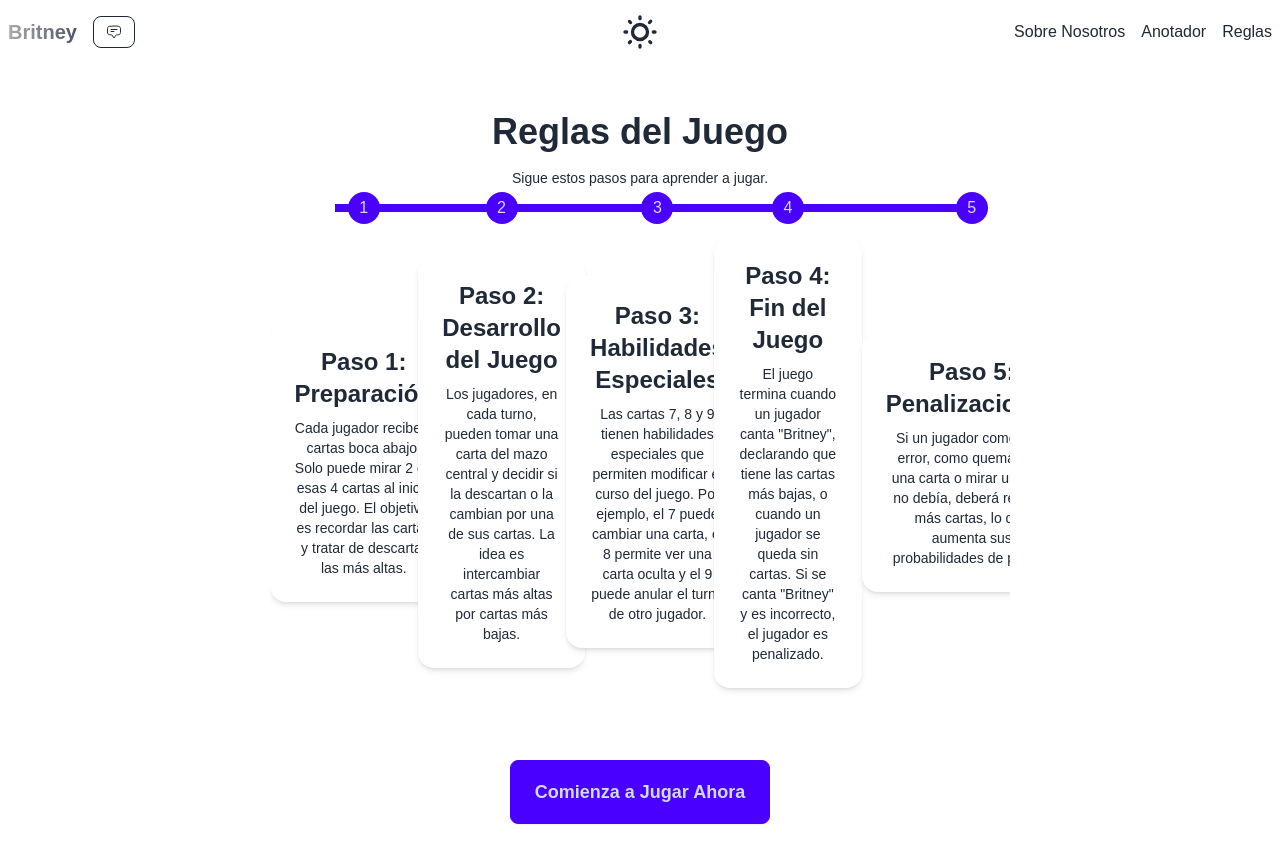
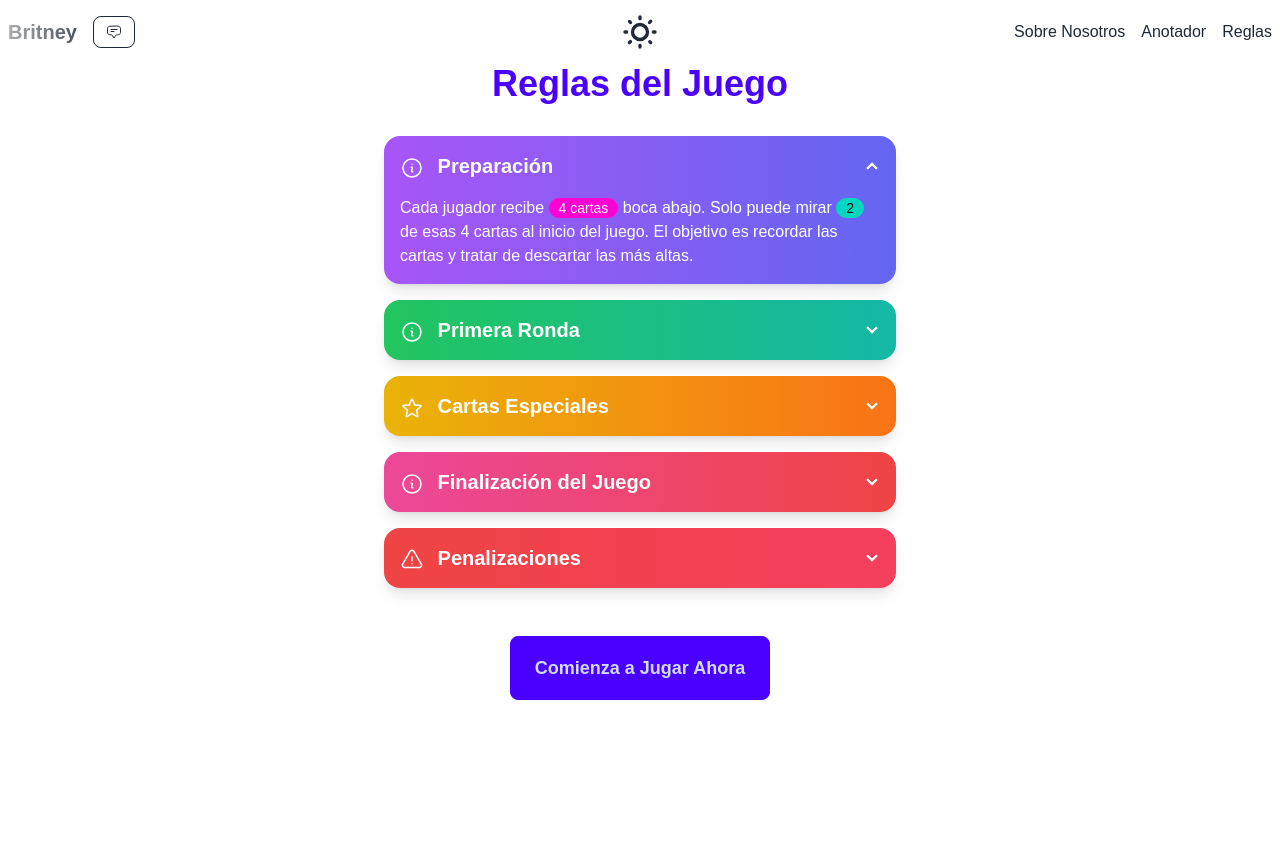
Before and after one commit to Gabito-17/Entre-Nosotros, a React (Create React App) app: page /reglas in a window 1280 px wide. Shown: the top 862 px of the page. Built offline with nearby package versions, Linux system fonts and the light colour scheme.

Commit message:
adición de RulesSteps

```diff
--- a/src/App.js
+++ b/src/App.js
@@ -3,8 +3,8 @@ import { Route, BrowserRouter as Router, Routes } from "react-router-dom";
 import NavBar from "./components/NavBar";
 import LandingPage from "./pages/LandingPage";
 import Party from "./pages/Party";
+import SuggestionPage from "./pages/SuggestionPage";
 import RulesPage from "./pages/RulesPage";
-import SuggestionPage from "./pages/SuggestionPage";
 
 const App = () => {
   return (
--- a/src/components/Carousel.js
+++ b/src/components/Carousel.js
@@ -2,7 +2,7 @@ import React, { useState } from "react";
 import i1 from "../resources/i5.jpg";
 import i2 from "../resources/i5.jpg";
 import i3 from "../resources/i5.jpg";
-import i4 from "../resources/i5.jpg"; // Asegúrate de tener una imagen para la cuarta característica
+import i4 from "../resources/i5.jpg";
 
 const features = [
   {
@@ -39,7 +39,7 @@ const Carousel = () => {
   };
 
   return (
-    <div className="features-section w-full md:w-3/4 lg:w-1/2 mx-auto py-8">
+    <div>
       <h2 className="text-2xl font-bold text-center mb-6">
         Características del Juego
       </h2>
--- /dev/null
+++ b/src/components/RulesSteps.js
@@ -0,0 +1,74 @@
+import React from "react";
+import { InformationCircleIcon, StarIcon, ExclamationTriangleIcon } from '@heroicons/react/24/outline';
+
+const RulesSteps = () => {
+  return (
+    <div className="content max-w-lg mx-auto">
+      <h1 className="text-4xl font-bold text-center mb-8 text-primary">
+        Reglas del Juego
+      </h1>
+
+      <div className="collapse collapse-arrow bg-gradient-to-r from-purple-500 to-indigo-500 text-white mb-4 shadow-lg">
+        <input type="radio" name="accordion-1" defaultChecked />
+        <div className="collapse-title text-xl font-semibold">
+          <InformationCircleIcon className="inline-block w-6 h-6 mr-2" /> Preparación
+        </div>
+        <div className="collapse-content">
+          <p>
+            Cada jugador recibe <span className="badge badge-secondary">4 cartas</span> boca abajo. Solo puede mirar <span className="badge badge-accent">2</span> de esas 4 cartas al inicio del juego. El objetivo es recordar las cartas y tratar de descartar las más altas.
+          </p>
+        </div>
+      </div>
+
+      <div className="collapse collapse-arrow bg-gradient-to-r from-green-500 to-teal-500 text-white mb-4 shadow-lg">
+        <input type="radio" name="accordion-1" />
+        <div className="collapse-title text-xl font-semibold">
+          <InformationCircleIcon className="inline-block w-6 h-6 mr-2" /> Primera Ronda
+        </div>
+        <div className="collapse-content">
+          <p>
+            Los jugadores, en cada turno, pueden tomar una carta del mazo central y decidir si la descartan o la cambian por una de sus cartas. La idea es intercambiar cartas más altas por cartas más bajas.
+          </p>
+        </div>
+      </div>
+
+      <div className="collapse collapse-arrow bg-gradient-to-r from-yellow-500 to-orange-500 text-white mb-4 shadow-lg">
+        <input type="radio" name="accordion-1" />
+        <div className="collapse-title text-xl font-semibold">
+          <StarIcon className="inline-block w-6 h-6 mr-2" /> Cartas Especiales
+        </div>
+        <div className="collapse-content">
+          <p>
+            Las cartas <span className="badge badge-error">7</span>, <span className="badge badge-warning">8</span>, y <span className="badge badge-info">9</span> tienen habilidades especiales que permiten modificar el curso del juego. El <span className="font-bold">7</span> puede cambiar una carta, el <span className="font-bold">8</span> permite ver una carta oculta y el <span className="font-bold">9</span> puede anular el turno de otro jugador.
+          </p>
+        </div>
+      </div>
+
+      <div className="collapse collapse-arrow bg-gradient-to-r from-pink-500 to-red-500 text-white mb-4 shadow-lg">
+        <input type="radio" name="accordion-1" />
+        <div className="collapse-title text-xl font-semibold">
+          <InformationCircleIcon className="inline-block w-6 h-6 mr-2" /> Finalización del Juego
+        </div>
+        <div className="collapse-content">
+          <p>
+            El juego termina cuando un jugador canta "<span className="font-bold text-primary">Britney</span>", declarando que tiene las cartas más bajas, o cuando un jugador se queda sin cartas. Si se canta "<span className="font-bold text-primary">Britney</span>" y es incorrecto, el jugador es penalizado.
+          </p>
+        </div>
+      </div>
+
+      <div className="collapse collapse-arrow bg-gradient-to-r from-red-500 to-rose-500 text-white shadow-lg">
+        <input type="radio" name="accordion-1" />
+        <div className="collapse-title text-xl font-semibold">
+          <ExclamationTriangleIcon className="inline-block w-6 h-6 mr-2" /> Penalizaciones
+        </div>
+        <div className="collapse-content">
+          <p>
+            Si un jugador comete un error, como quemar mal una carta o mirar una que no debía, deberá recoger más cartas, lo que aumenta sus probabilidades de perder.
+          </p>
+        </div>
+      </div>
+    </div>
+  );
+};
+
+export default RulesSteps;
--- a/src/pages/RulesPage.js
+++ b/src/pages/RulesPage.js
@@ -1,87 +1,11 @@
 import React from "react";
+import RulesSteps from "../components/RulesSteps";
 
 const RulesPage = () => {
   return (
-    <div className="min-h-screen bg-base-100 py-12 flex flex-col items-center">
-      {/* Título */}
-      <section className="text-center">
-        <h1 className="text-4xl font-bold">Reglas del Juego</h1>
-        <p className="text-sm mt-4">Sigue estos pasos para aprender a jugar.</p>
-      </section>
+    <div className="min-h-screen bg-base-100 flex flex-col items-center">
 
-      {/* Paso a Paso */}
-      <section className="container mx-auto px-2">
-        <ul className="content steps steps-vertical lg:steps-horizontal">
-          {/* Paso 1 */}
-          <li className="step step-primary">
-            <div className="card bg-base-100 shadow-md p-6 mb-6 text-center">
-              <h2 className="text-2xl font-bold mb-2">Paso 1: Preparación</h2>
-              <p className="text-sm">
-                Cada jugador recibe 4 cartas boca abajo. Solo puede mirar 2 de
-                esas 4 cartas al inicio del juego. El objetivo es recordar las
-                cartas y tratar de descartar las más altas.
-              </p>
-            </div>
-          </li>
-
-          {/* Paso 2 */}
-          <li className="step step-primary">
-            <div className="card bg-base-100 shadow-md p-6 mb-6 text-center">
-              <h2 className="text-2xl font-bold mb-2">
-                Paso 2: Desarrollo del Juego
-              </h2>
-              <p className="text-sm">
-                Los jugadores, en cada turno, pueden tomar una carta del mazo
-                central y decidir si la descartan o la cambian por una de sus
-                cartas. La idea es intercambiar cartas más altas por cartas más
-                bajas.
-              </p>
-            </div>
-          </li>
-
-          {/* Paso 3 */}
-          <li className="step step-primary">
-            <div className="card bg-base-100 shadow-md p-6 mb-6 text-center">
-              <h2 className="text-2xl font-bold mb-2">
-                Paso 3: Habilidades Especiales
-              </h2>
-              <p className="text-sm">
-                Las cartas 7, 8 y 9 tienen habilidades especiales que permiten
-                modificar el curso del juego. Por ejemplo, el 7 puede cambiar
-                una carta, el 8 permite ver una carta oculta y el 9 puede anular
-                el turno de otro jugador.
-              </p>
-            </div>
-          </li>
-
-          {/* Paso 4 */}
-          <li className="step step-primary">
-            <div className="card bg-base-100 shadow-md p-6 mb-6 text-center">
-              <h2 className="text-2xl font-bold mb-2">Paso 4: Fin del Juego</h2>
-              <p className="text-sm">
-                El juego termina cuando un jugador canta "Britney", declarando
-                que tiene las cartas más bajas, o cuando un jugador se queda sin
-                cartas. Si se canta "Britney" y es incorrecto, el jugador es
-                penalizado.
-              </p>
-            </div>
-          </li>
-
-          {/* Paso 5 */}
-          <li className="step step-primary">
-            <div className="card bg-base-100 shadow-md p-6 mb-6 text-center">
-              <h2 className="text-2xl font-bold mb-2">
-                Paso 5: Penalizaciones
-              </h2>
-              <p className="text-sm">
-                Si un jugador comete un error, como quemar mal una carta o mirar
-                una que no debía, deberá recoger más cartas, lo que aumenta sus
-                probabilidades de perder.
-              </p>
-            </div>
-          </li>
-        </ul>
-      </section>
+        <RulesSteps/>
 
       {/* Llamado a la Acción */}
       <section className="text-center mt-12">
```
